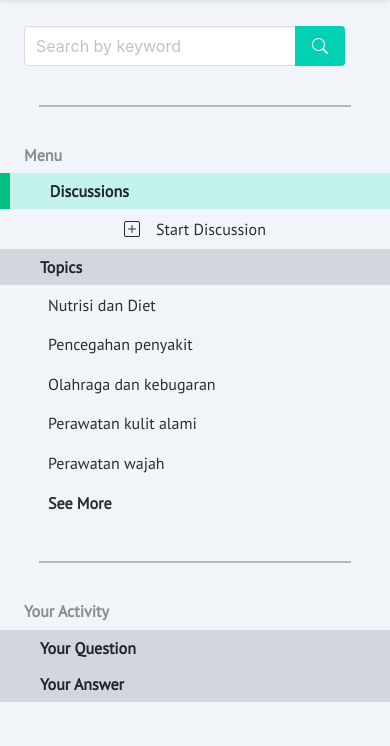
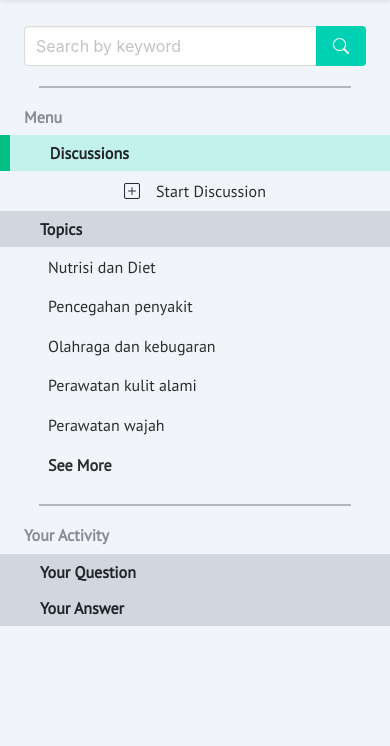
Before and after one commit to naufalrz-qi/ForumDiskusiKesehatandanKecantikan, a Flask app: template templates/create_post.html in a window 390 px wide, after a click that opens the changed part. Shown: the part 56-802 px from the top of the page. Run offline with Flask 3, Linux system fonts and the light colour scheme; the template is opened without the code that fills it, so the values that code supplies are empty; some libraries are stand-ins or nearby versions.

Commit message:
Memperbaiki tampilan create post dan base_after.html sebagai template sidebar dan navbar agar responsif dengan mobile

```diff
--- a/templates/base_after.html
+++ b/templates/base_after.html
@@ -86,9 +86,9 @@
    <!-- Sidebar -->
    <div id="sidebar" class="sidebar is-hidden-mobile sidebar-mobile">
     <ul>
-      <div class="px-5 pt-5">
-        <div class="field has-addons">
-          <div class="control">
+      <div class="px-5 pt-5 w-100">
+        <div class="field has-addons w-100">
+          <div class="control w-100">
             <input class="input" type="text" placeholder="Search by keyword">
           </div>
           <div class="control">
@@ -99,7 +99,7 @@
         </div>
 
       </div>
-      <hr class="separator">
+      <hr class="separator" style="margin-top: 20px; margin-bottom: 20px;">
       <p class="h6 has-text-weight-bold px-5 text-body-tertiary">Menu</p>
       <li class="d-flex flex-row">
         <span style="background-color: rgb(0, 192, 131); color: white; width: 10px; height: 36px;"></span>
@@ -119,7 +119,7 @@
         <a class="buttonsidebar2 ps-5" href="/topics"><span>Perawatan wajah</span></a>
         <a class="buttonsidebar2 ps-5 has-text-weight-bold" href="/topics"><span>See More</span></a>
       </div>
-      <hr class="separator">
+      <hr class="separator" style="margin-top: 20px; margin-bottom: 20px;">
       <div style="margin-bottom: 30%;">
         <p class="h6 has-text-weight-bold px-5 text-body-tertiary">Your Activity</p>
         <li><button class="btn is-radiusless w-100 px-5 has-text-weight-bold" style="text-align: start; background-color: rgba(9, 16, 58, 0.131); border: none;"><span class="ps-3">Your Question</span></button></li>
@@ -129,10 +129,10 @@
 
       <div id="profile2" class="d-flex flex-row px-4 py-2 shadow-lg is-hidden-desktop" style="margin-top: 40%; background-color: rgb(255, 255, 255);">
 
-        <a class="image rounded-circle me-2" href="#" style="width: 42px;height: 42px; border-color: rgb(16, 79, 108); border-style: solid; border-width: 1px;">
+        <a class="image rounded-circle me-2" onclick="toggle_dropmenu()" href="#" style="width: 42px;height: 42px; border-color: rgb(16, 79, 108); border-style: solid; border-width: 1px;">
           <img class="is-rounded" src="../static/profile_pics/profile_placeholder.png">
+        </a>
 
-        </a>
 
         <a href="#" class="button is-outlined me-2 is-paddingless" style="border: none;">
           <span><svg xmlns="http://www.w3.org/2000/svg" width="24" height="24" fill="currentColor" class="bi bi-bell" viewBox="0 0 16 16">
@@ -142,6 +142,13 @@
         </a>
 
       </div>
+      <div id="dropmenu_mobile" class="is-hidden-desktop is-hidden-mobile">
+        <a class="buttonsidebar2 ps-5" href="/profile"><span>Profile</span></a>
+        <a class="buttonsidebar2 ps-5" href="/edit_profile"><span>Edit Profile</span></a>
+        <hr class="separator" style="margin: 0%;">
+        <a class="buttonsidebar2 ps-5" onclick="sign_out()"><span>Logout</span></a>
+      </div>
+
     </ul>
   </div>
 
@@ -192,6 +199,10 @@
           $('#profile_drop').toggleClass('is-active')
         }
 
+        function toggle_dropmenu(){
+          $('#dropmenu_mobile').toggleClass('is-hidden-mobile')
+        }
+
         function sign_out(){
           $.removeCookie('mytoken', {path : '/'});
           alert('Signed out');
```
